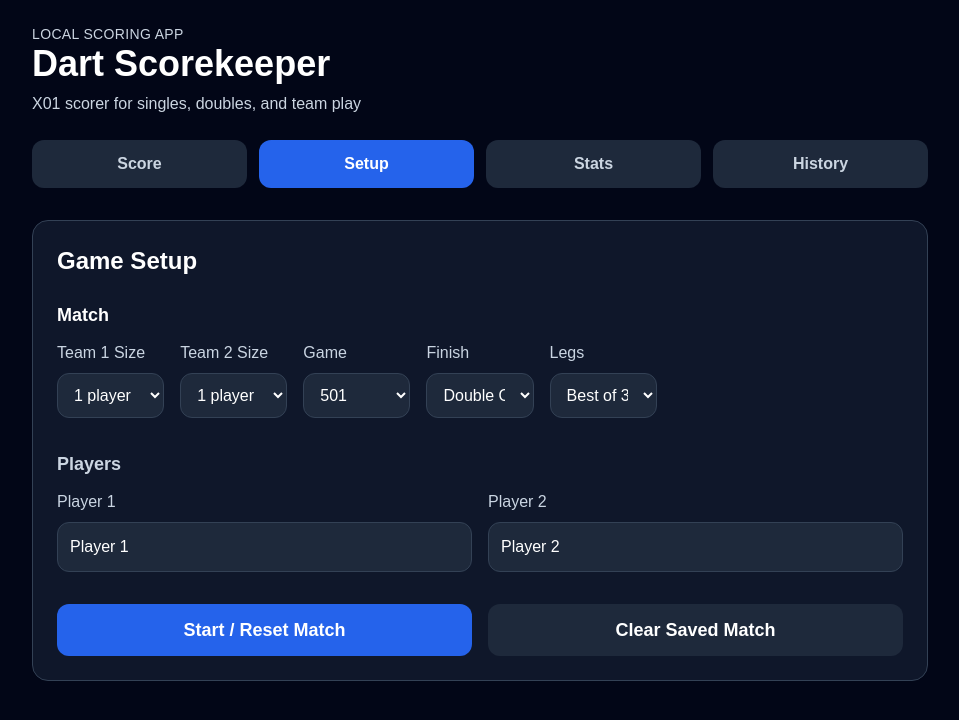
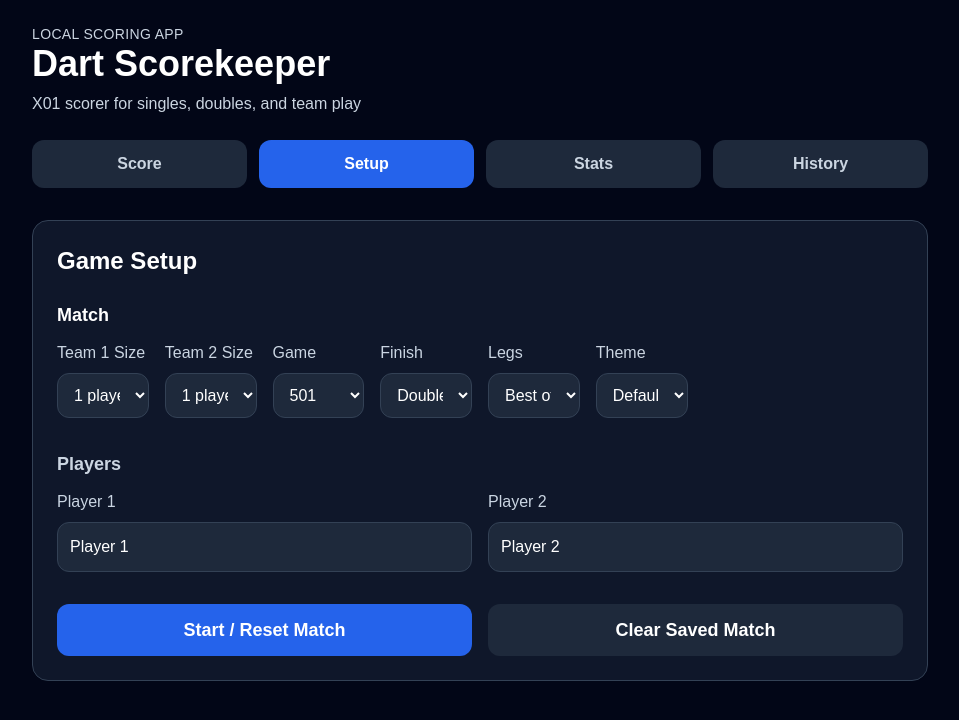
Before and after one commit to bclark303/dart-scorekeeper, a Next.js app: page / in a window 1280 px wide. Both pictures are taken after a click on the button "Setup". Shown: the top 720 px of the page, without its empty margins (160-1119 px from the left). Built offline with nearby package versions, Linux system fonts and the light colour scheme.

Commit message:
Add theme selector

```diff
--- a/app/page.tsx
+++ b/app/page.tsx
@@ -10,6 +10,7 @@ import {
   RotationMode,
   SavedMatchState,
   TeamSize,
+  ThemeName,
   createTeamSide,
 } from "@/lib/types";
 
@@ -33,6 +34,10 @@ type AppView = "score" | "setup" | "stats" | "history";
 type ScoreLayout = "compact" | "full";
 
 export default function Home() {
+  // Visual theme.
+  // This controls the CSS variable set used by the app shell and components.
+  const [themeName, setThemeName] = useState<ThemeName>("default");
+
   // Match setup options.
   // These control the X01 rules used when a new match is started.
   const [startingScore, setStartingScore] = useState<StartingScore>(501);
@@ -210,6 +215,8 @@ export default function Home() {
         parsedMatch.teamSize ??
         (parsedMatch.matchType === "doubles" ? 2 : 1);
 
+      setThemeName(parsedMatch.themeName ?? "default");
+
       setSideOneSize(loadedSideOneSize);
       setSideTwoSize(loadedSideTwoSize);
       setTeamSize(Math.max(loadedSideOneSize, loadedSideTwoSize) as TeamSize);
@@ -278,6 +285,7 @@ export default function Home() {
       startingScore,
       finishRule,
       bestOfLegs,
+      themeName,
       rotationMode,
       dummyScore,
       sideOneSize,
@@ -303,6 +311,7 @@ export default function Home() {
     startingScore,
     finishRule,
     bestOfLegs,
+    themeName,
     matchType,
     teamSize,
     rotationMode,
@@ -1089,7 +1098,11 @@ export default function Home() {
     );
   }
   return (
-    <main className="min-h-screen bg-[var(--color-app-bg)] text-[var(--color-text-main)] p-6">
+    <main
+      className={`min-h-screen bg-[var(--color-app-bg)] text-[var(--color-text-main)] p-6 ${
+        themeName === "firehall" ? "theme-firehall" : ""
+      }`}
+    >
       <div className="mx-auto max-w-4xl">
         <div className="mb-6">
           <div className="text-sm uppercase tracking-wide text-[var(--color-text-muted)]">
@@ -1138,6 +1151,8 @@ export default function Home() {
             startingScore={startingScore}
             finishRule={finishRule}
             bestOfLegs={bestOfLegs}
+            themeName={themeName}
+            setThemeName={setThemeName}
             sideOneSize={sideOneSize}
             sideTwoSize={sideTwoSize}
             rotationMode={rotationMode}
--- a/components/GameSetup.tsx
+++ b/components/GameSetup.tsx
@@ -1,6 +1,6 @@
 import { FinishRule, StartingScore } from "@/lib/scoring";
 
-import { BestOfLegs, RotationMode, TeamSize } from "@/lib/types";
+import { BestOfLegs, RotationMode, TeamSize, ThemeName } from "@/lib/types";
 
 type GameSetupProps = {
   teamOneName: string;
@@ -8,6 +8,8 @@ type GameSetupProps = {
   startingScore: StartingScore;
   finishRule: FinishRule;
   bestOfLegs: BestOfLegs;
+  themeName: ThemeName;
+  setThemeName: (themeName: ThemeName) => void;
   setTeamOneName: (name: string) => void;
   setTeamTwoName: (name: string) => void;
   setStartingScore: (score: StartingScore) => void;
@@ -38,6 +40,8 @@ export function GameSetup({
   startingScore,
   finishRule,
   bestOfLegs,
+  themeName,
+  setThemeName,
   setTeamOneName,
   setTeamTwoName,
   setStartingScore,
@@ -70,7 +74,7 @@ export function GameSetup({
           Match
         </h3>
 
-        <div className="grid grid-cols-1 sm:grid-cols-5 lg:grid-cols-7 gap-4">
+        <div className="grid grid-cols-1 sm:grid-cols-5 lg:grid-cols-8 gap-4">
           <label className="block">
             <span className="block text-slate-300 mb-2">Team 1 Size</span>
             <select
@@ -187,6 +191,22 @@ export function GameSetup({
               <option value={5}>Best of 5</option>
               <option value={7}>Best of 7</option>
               <option value={9}>Best of 9</option>
+            </select>
+          </label>
+
+          <label className="block">
+            <span className="block text-[var(--color-text-muted)] mb-2">
+              Theme
+            </span>
+            <select
+              className="w-full rounded-xl bg-[var(--color-panel-soft)] border border-[var(--color-panel-border)] p-3"
+              value={themeName}
+              onChange={(event) =>
+                setThemeName(event.target.value as ThemeName)
+              }
+            >
+              <option value="default">Default Dark</option>
+              <option value="firehall">Firehall</option>
             </select>
           </label>
         </div>
```
Also changed, not shown: lib/types.ts (+7 -0 lines).
